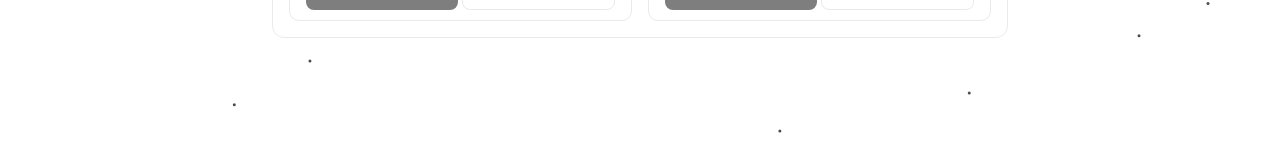
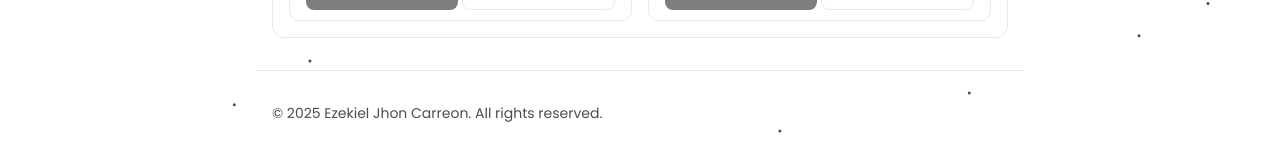
Before and after one commit to npmkael/personal-portfolio, a React (Vite) app: page / in a window 1280 px wide. Shown: the part 1626-1778 px from the top of the page. Built offline with nearby package versions, Linux system fonts and the light colour scheme.

Commit message:
feat: idk why footer went missing

```diff
--- a/src/components/Profile.tsx
+++ b/src/components/Profile.tsx
@@ -25,7 +25,7 @@ const Profile = () => {
           <div className="flex items-center justify-between">
             <h3 className="text-3xl font-semibold">Ezekiel Carreon</h3>
             <button
-              className="inline-flex items-center justify-center gap-2 whitespace-nowrap text-sm font-medium ring-offset-background focus-visible:outline-none focus-visible:ring-2 focus-visible:ring-ring focus-visible:ring-offset-2 disabled:pointer-events-none disabled:opacity-50 [&_svg]:pointer-events-none [&_svg]:size-4 [&_svg]:shrink-0 hover:bg-foreground/5 hover:text-accent-foreground h-10 w-10 relative rounded-full transition-all duration-300 group border border-border"
+              className="inline-flex items-center justify-center gap-2 whitespace-nowrap text-sm font-medium disabled:pointer-events-none disabled:opacity-50 [&_svg]:pointer-events-none [&_svg]:size-4 [&_svg]:shrink-0 hover:bg-foreground/5 hover:text-accent-foreground h-10 w-10 relative rounded-full transition-all duration-300 group border border-border"
               onClick={themeToggle}
             >
               <AnimatePresence mode="wait">
--- a/src/pages/MainPage.tsx
+++ b/src/pages/MainPage.tsx
@@ -9,7 +9,7 @@ const MainPage = () => {
   return (
     <>
       <main className="animate-fade-in">
-        <div className="w-full h-full relative">
+        <div>
           <ParticlesComponent />
         </div>
         <div className="max-w-3xl mx-auto px-4 py-8">
@@ -17,12 +17,11 @@ const MainPage = () => {
           <Info />
         </div>
 
-        {/* Footer */}
-        <footer className="max-w-3xl mx-auto px-4 py-8 border-t border-border">
+        <div className="relative max-w-3xl mx-auto px-4 py-8 border-t border-border">
           <p className="text-sm text-foreground/70">
             © 2025 Ezekiel Jhon Carreon. All rights reserved.
           </p>
-        </footer>
+        </div>
       </main>
     </>
   );
```
